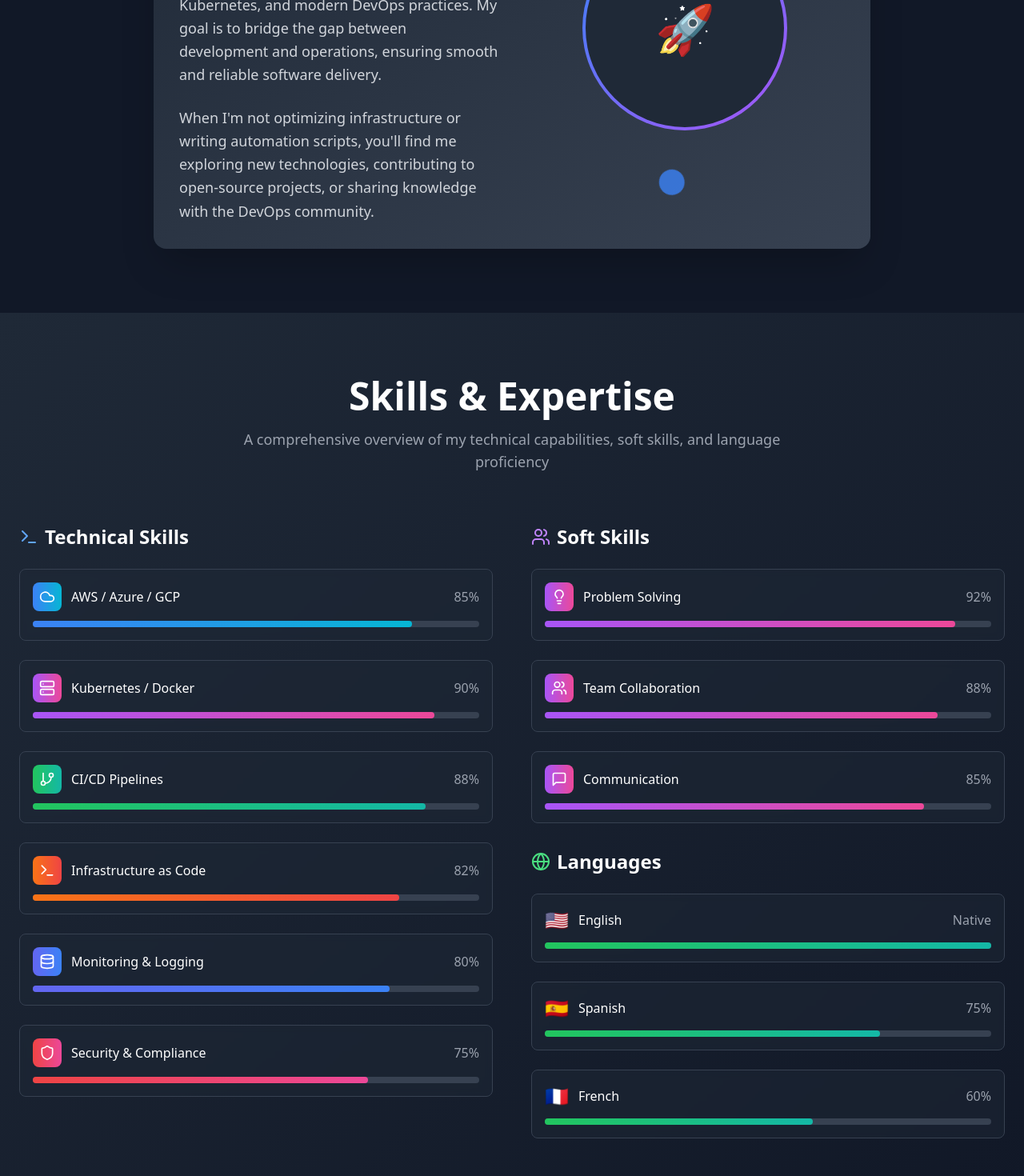
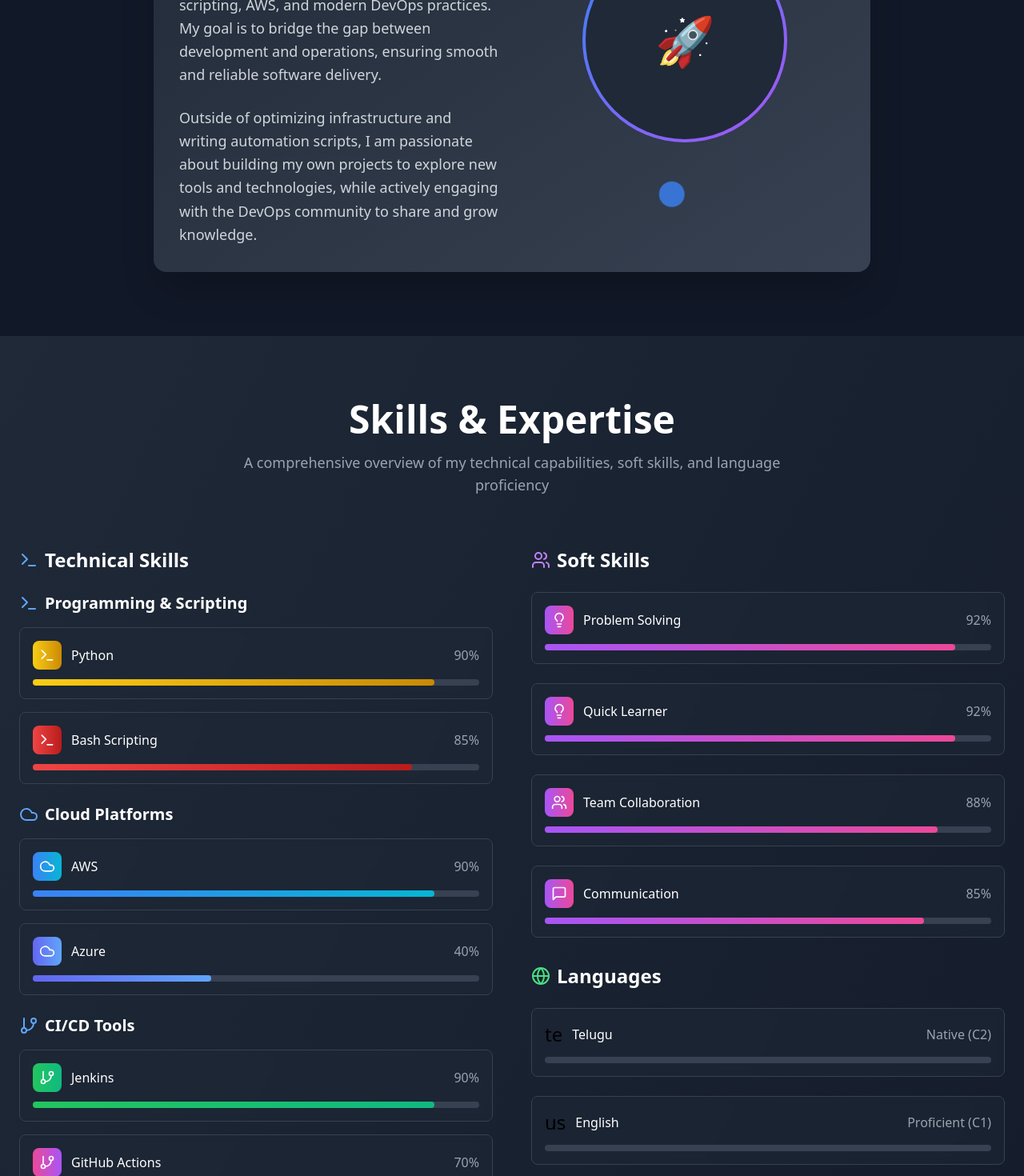
Before and after one commit to Pavan-Kumar-Adapala/Personal_portfolio_3d_animation, a React (Vite) app: page / in a window 1280 px wide. Shown: the part 1200-2670 px from the top of the page at 80% size. Built offline with nearby package versions, Linux system fonts and the light colour scheme.

Commit message:
all changes are added

```diff
--- a/src/components/About.tsx
+++ b/src/components/About.tsx
@@ -52,7 +52,7 @@ const About = () => {
                   className="text-gray-300 text-lg leading-relaxed"
                 >
                   I specialize in building scalable, secure, and efficient cloud
-                  solutions using AWS, Kubernetes, and modern DevOps practices.
+                  solutions using Python and Bash scripting, AWS, and modern DevOps practices.
                   My goal is to bridge the gap between development and
                   operations, ensuring smooth and reliable software delivery.
                 </motion.p>
@@ -65,10 +65,9 @@ const About = () => {
                   transition={{ duration: 0.8, delay: 0.8 }}
                   className="text-gray-300 text-lg leading-relaxed"
                 >
-                  When I'm not optimizing infrastructure or writing automation
-                  scripts, you'll find me exploring new technologies,
-                  contributing to open-source projects, or sharing knowledge
-                  with the DevOps community.
+                  Outside of optimizing infrastructure and writing automation scripts,
+                  I am passionate about building my own projects to explore new tools and technologies,
+                  while actively engaging with the DevOps community to share and grow knowledge.
                 </motion.p>
               </div>
 
--- a/src/components/Hero.tsx
+++ b/src/components/Hero.tsx
@@ -133,7 +133,7 @@ const Hero = () => {
           >
             Passionate about building scalable, resilient cloud infrastructure
             and streamlining deployment pipelines. 2+ years of experience in
-            AWS, Kubernetes, and modern DevOps practices.
+            AWS, Containerization technologies, and modern DevOps practices.
           </motion.div>
 
           <motion.div
--- a/src/components/Skills.tsx
+++ b/src/components/Skills.tsx
@@ -19,25 +19,81 @@ const Skills = () => {
   const ref = useRef(null);
   const isInView = useInView(ref, { once: true, threshold: 0.2 });
 
-  const technicalSkills = [
-    { name: 'AWS / Azure / GCP', level: 85, icon: Cloud, color: 'from-blue-500 to-cyan-500' },
-    { name: 'Kubernetes / Docker', level: 90, icon: Server, color: 'from-purple-500 to-pink-500' },
-    { name: 'CI/CD Pipelines', level: 88, icon: GitBranch, color: 'from-green-500 to-teal-500' },
-    { name: 'Infrastructure as Code', level: 82, icon: Terminal, color: 'from-orange-500 to-red-500' },
-    { name: 'Monitoring & Logging', level: 80, icon: Database, color: 'from-indigo-500 to-blue-500' },
-    { name: 'Security & Compliance', level: 75, icon: Shield, color: 'from-red-500 to-pink-500' },
+
+  const technicalSkillGroups = [
+    {
+      category: "Programming & Scripting",
+      icon: Terminal,
+      skills: [
+        { name: "Python", level: 90, icon: Terminal, color: "from-yellow-400 to-yellow-600" },
+        { name: "Bash Scripting", level: 85, icon: Terminal, color: "from-red-500 to-red-700" },
+      ],
+    },
+    {
+      category: "Cloud Platforms",
+      icon: Cloud,
+      skills: [
+        { name: "AWS", level: 90, icon: Cloud, color: "from-blue-500 to-cyan-500" },
+        { name: "Azure", level: 40, icon: Cloud, color: "from-indigo-500 to-blue-400" },
+      ],
+    },
+    {
+      category: "CI/CD Tools",
+      icon: GitBranch,
+      skills: [
+        { name: "Jenkins", level: 90, icon: GitBranch, color: "from-green-500 to-emerald-500" },
+        { name: "GitHub Actions", level: 70, icon: GitBranch, color: "from-pink-500 to-purple-500" },
+        { name: "GitLab CI", level: 40, icon: GitBranch, color: "from-orange-500 to-yellow-500" },
+        { name: "ArgoCD", level: 40, icon: GitBranch, color: "from-red-500 to-pink-500" },
+      ],
+    },
+    {
+      category: "Configuration Management an IaC",
+      icon: Terminal,
+      skills: [
+        { name: "Ansible", level: 70, icon: Terminal, color: "from-green-500 to-lime-500" },
+         { name: "Terraform", level: 70, icon: Terminal, color: "from-green-400 to-green-600" },
+      ],
+    },
+    {
+      category: "Containerization & Orchestration",
+      icon: Server,
+      skills: [
+        { name: "Docker", level: 85, icon: Server, color: "from-blue-400 to-blue-600" },
+        { name: "Kubernetes", level: 70, icon: Server, color: "from-purple-500 to-indigo-500" },
+      ],
+    },
+    {
+      category: "Databases",
+      icon: Database,
+      skills: [
+        { name: "MySQL", level: 80, icon: Database, color: "from-blue-300 to-blue-500" },
+        { name: "PostgreSQL", level: 70, icon: Database, color: "from-purple-300 to-purple-500" },
+      ],
+    },
+    {
+      category: "Security & Monitoring",
+      icon: Shield,
+      skills: [
+        { name: "AWS IAM", level: 80, icon: Shield, color: "from-blue-600 to-blue-800" },
+        { name: "Prometheus", level: 70, icon: Shield, color: "from-yellow-500 to-yellow-700" },
+        { name: "Grafana", level: 60, icon: Shield, color: "from-purple-600 to-purple-800" },
+      ],
+    }
   ];
+
 
   const personalSkills = [
     { name: 'Problem Solving', level: 92, icon: Lightbulb },
+    { name: 'Quick Learner', level: 92, icon: Lightbulb },
     { name: 'Team Collaboration', level: 88, icon: Users },
     { name: 'Communication', level: 85, icon: MessageSquare },
   ];
 
   const languages = [
-    { name: 'English', level: 100, flag: '🇺🇸' },
-    { name: 'Spanish', level: 75, flag: '🇪🇸' },
-    { name: 'French', level: 60, flag: '🇫🇷' },
+    { name: 'Telugu', levelCode: 'C2', levelLabel: 'Native', flag: 'te' },
+    { name: 'English', levelCode: 'C1', levelLabel: 'Proficient', flag: 'us' },
+    { name: 'German', levelCode: 'B1', levelLabel: 'Conversational', flag: 'de' },
   ];
 
   const containerVariants = {
@@ -91,7 +147,20 @@ const Skills = () => {
               Technical Skills
             </h3>
 
-            {technicalSkills.map((skill, index) => (
+          {technicalSkillGroups.map((group) => (
+            <motion.div
+              key={group.category}
+              variants={itemVariants}
+              className="space-y-4 mb-8"
+            >
+              {/* Category Title */}
+              <div className="flex items-center mb-4">
+                <group.icon className="text-blue-400 mr-2" />
+                <h4 className="text-xl font-semibold text-white">{group.category}</h4>
+              </div>
+
+              {/* Skills Under Category */}
+              {group.skills.map((skill, index) => (
                 <motion.div
                   key={skill.name}
                   variants={itemVariants}
@@ -117,6 +186,9 @@ const Skills = () => {
                 </motion.div>
               ))}
             </motion.div>
+          ))}
+          </motion.div>
+
 
           {/* Right Side - Soft Skills & Languages */}
           <div className="space-y-8">
@@ -181,7 +253,8 @@ const Skills = () => {
                   <div className="flex items-center mb-3">
                     <div className="text-2xl mr-3">{language.flag}</div>
                     <span className="text-white font-medium">{language.name}</span>
-                    <span className="ml-auto text-gray-400">{language.level === 100 ? 'Native' : `${language.level}%`}</span>
+                    <span className="ml-auto text-gray-400">{language.levelLabel} ({language.levelCode})</span>
+                    {/* <span className="ml-auto text-gray-400">{language.level === 100 ? 'Native' : `${language.level}%`}</span> */}
                   </div>
 
                   <div className="w-full bg-gray-700 rounded-full h-2">
```
Lines whose indentation alone changed are shown as unchanged.
